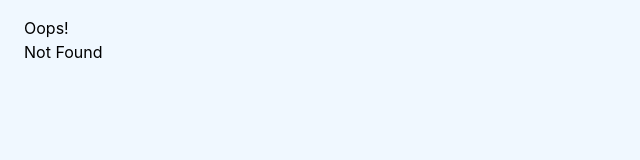
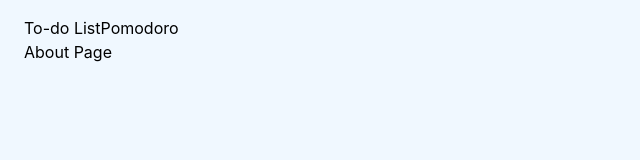
Before and after one commit to missmansanas/productivity-app, a React (Vite) app: page /about in a window 1280 px wide. Before the commit this address had no page. Shown: the top 160 px of the page, without its empty margins (0-640 px from the left). Built offline with nearby package versions, Linux system fonts and the light colour scheme.

Commit message:
Add: About Page (empty)

```diff
--- a/package.json
+++ b/package.json
@@ -1,7 +1,7 @@
 {
   "name": "pomodoro",
   "version": "0.0.0",
-  "homepage": "http://missmansanas.github.io/productivity-app",
+  "homepage": "http://missmansanas.github.io/productivity-app/",
   "type": "module",
   "scripts": {
     "dev": "vite",
@@ -13,7 +13,6 @@
   },
   "dependencies": {
     "autoprefixer": "^10.4.16",
-    "gh-pages": "^6.0.0",
     "postcss": "^8.4.30",
     "react": "^18.2.0",
     "react-dom": "^18.2.0",
@@ -30,6 +29,7 @@
     "eslint-plugin-react": "^7.32.2",
     "eslint-plugin-react-hooks": "^4.6.0",
     "eslint-plugin-react-refresh": "^0.4.3",
+    "gh-pages": "^6.0.0",
     "vite": "^4.4.5"
   }
 }
--- /dev/null
+++ b/src/components/AboutPage.jsx
@@ -0,0 +1,9 @@
+import React from 'react'
+
+const AboutPage = () => {
+  return (
+    <div>About Page</div>
+  )
+}
+
+export default AboutPage
--- a/src/main.jsx
+++ b/src/main.jsx
@@ -10,6 +10,7 @@ import {
 import Pomodoro from './components/Pomodoro'
 import TodoList from './components/TodoList'
 import ErrorPage from './components/ErrorPage.jsx';
+import AboutPage from './components/AboutPage';
 
 const router = createBrowserRouter([
   {
@@ -25,6 +26,10 @@ const router = createBrowserRouter([
         path: "pomodoro",
         element: <Pomodoro/>,
       },
+      {
+        path: "about",
+        element: <AboutPage/>,
+      },
     ]
   },
 ]);
```
Also changed, not shown: 1 other file (tests, documents, lock files or other folders).
